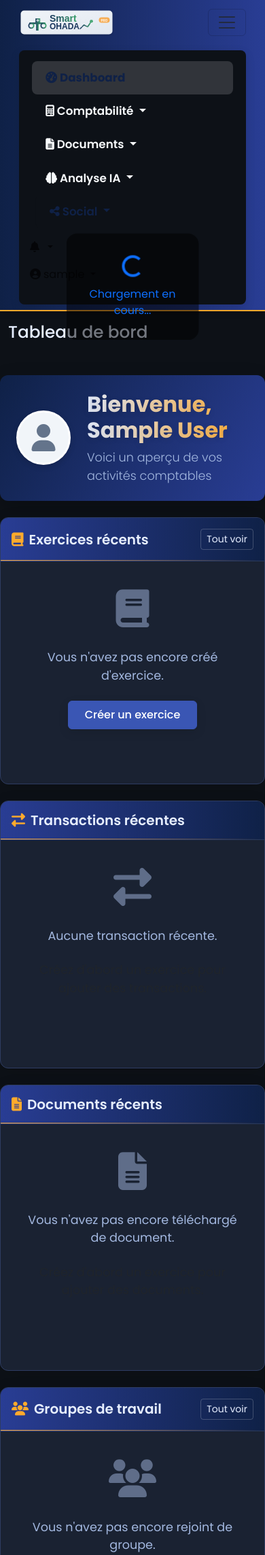
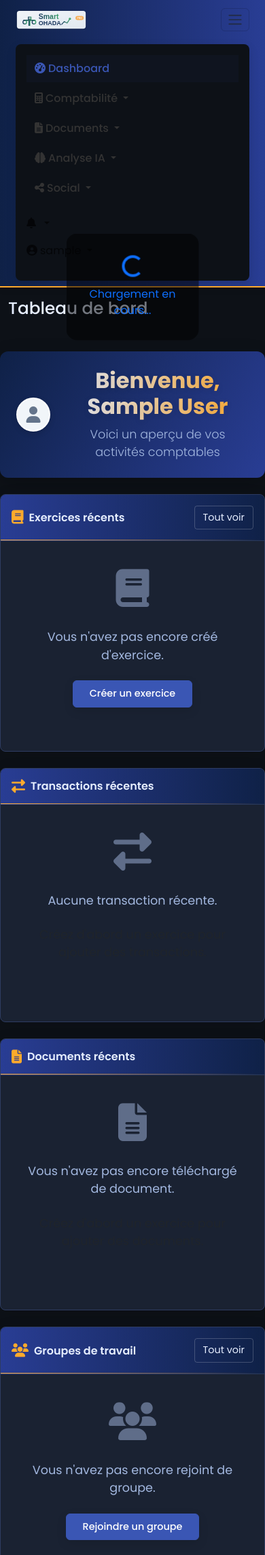
Before and after one commit to leontine526/Comptabilit-05, a Flask app: page /dashboard in a window 390 px wide, after a click that opens the changed part. Shown: the top 2288 px of the page at 68% size. Run offline with Flask 3, Linux system fonts and the light colour scheme; the visitor is signed in with stand-in values (Sample User, id 1); data comes from the database, SQL or seed files in the repository; data that the repository does not hold is empty; parts of the project's set-up code (start-up, migrations or seed data) failed here and were passed over; some libraries are stand-ins or nearby versions.

Commit message:
Assistant checkpoint: Ajouter le support responsive à l'application
Assistant generated file changes:
- static/css/responsive.css: Création d'un fichier CSS dédié au responsive design
- templates/base.html: Ajouter les balises responsive et le nouveau CSS, Ajouter le script responsive
- static/css/modern-nav.css: Améliorer la responsivité de la barre de navigation
- static/css/dashboard.css: Améliorer la responsivité du tableau de bord
- static/js/responsive-helper.js: Ajouter un script pour aider la navigation responsive

---

User prompt:

Fait en sorte que mon application s'affiche selon la taille de l'écran de chaque utilisateur

Replit-Commit-Author: Assistant
Replit-Commit-Session-Id: 473f92bb-4436-4360-9306-f3c149588c4e

```diff
--- a/static/css/dashboard.css
+++ b/static/css/dashboard.css
@@ -134,6 +134,92 @@
     margin-bottom: 2rem;
     height: 100%;
     transition: all 0.3s ease;
+}
+
+/* Styles responsives pour le tableau de bord */
+@media (max-width: 991px) {
+    .dashboard-profile-placeholder {
+        width: 70px;
+        height: 70px;
+        font-size: 2.2rem;
+    }
+
+    .dashboard-card {
+        margin-bottom: 1.5rem;
+    }
+
+    .dashboard-card .card-header h5 {
+        font-size: 1.1rem;
+    }
+}
+
+@media (max-width: 767px) {
+    .dashboard-profile-placeholder {
+        width: 60px;
+        height: 60px;
+        font-size: 1.8rem;
+        border-width: 2px;
+    }
+
+    .dashboard-card {
+        margin-bottom: 1rem;
+    }
+
+    .dashboard-card:hover {
+        transform: translateY(-3px);
+    }
+
+    .dashboard-card .card-header {
+        padding: 1rem 1.25rem;
+    }
+
+    .dashboard-card .card-body {
+        padding: 1rem;
+    }
+}
+
+@media (max-width: 575px) {
+    .dashboard-profile-placeholder {
+        width: 50px;
+        height: 50px;
+        font-size: 1.5rem;
+    }
+
+    .dashboard-header {
+        text-align: center;
+    }
+
+    .dashboard-user-info {
+        flex-direction: column;
+        align-items: center;
+        text-align: center;
+    }
+
+    .dashboard-user-details {
+        margin-top: 0.5rem;
+        margin-left: 0 !important;
+    }
+
+    .dashboard-card {
+        border-radius: 8px;
+    }
+
+    .dashboard-card .card-header {
+        padding: 0.75rem 1rem;
+    }
+
+    .dashboard-card .card-header h5 {
+        font-size: 1rem;
+    }
+
+    .dashboard-card .card-header h5 i {
+        font-size: 1rem;
+        margin-right: 0.5rem;
+    }
+
+    .dashboard-card .card-body {
+        padding: 0.75rem;
+    }
 }
 
 .dashboard-card:hover {
--- a/static/css/modern-nav.css
+++ b/static/css/modern-nav.css
@@ -16,58 +16,89 @@
 
 /* Navigation principale */
 .navbar {
-    background-color: var(--primary);
-    box-shadow: 0 2px 10px rgba(0, 0, 0, 0.2);
-    padding: 0.5rem 1rem;
+    padding: 0.75rem 1rem;
+    background-color: #fff;
+    box-shadow: 0 2px 10px rgba(0, 0, 0, 0.1);
+    z-index: 1030;
 }
 
-.navbar-brand img {
-    transition: transform 0.3s ease;
+.main-nav .nav-link {
+    position: relative;
+    padding: 0.75rem 1rem;
+    font-weight: 500;
+    color: #333;
 }
 
-.navbar-brand:hover img {
-    transform: scale(1.05);
+.main-nav .nav-link:hover {
+    color: #3a56b4;
 }
 
-/* Style des onglets principaux */
-.main-nav .nav-main-item {
-    font-weight: 600;
-    font-size: 1.05rem;
-    color: var(--light-text);
-    padding: 0.75rem 1.25rem;
-    margin: 0 0.2rem;
-    border-radius: 0.5rem;
-    transition: all 0.3s ease;
+.main-nav .nav-link.active {
+    color: #3a56b4;
+    background-color: rgba(58, 86, 180, 0.05);
 }
 
-.main-nav .nav-main-item:hover {
-    background-color: rgba(255, 255, 255, 0.1);
-    color: var(--secondary);
+/* Styles responsives pour la navigation */
+@media (max-width: 991px) {
+    .navbar {
+        padding: 0.5rem;
+    }
+
+    .navbar-collapse {
+        max-height: calc(100vh - 60px);
+        overflow-y: auto;
+    }
+
+    .dropdown-menu-dark.dropdown-columns {
+        width: 100%;
+    }
+
+    .dropdown-menu-dark.dropdown-columns .row {
+        flex-direction: column;
+    }
+
+    .dropdown-menu-dark.dropdown-columns .col-md-6 {
+        width: 100%;
+        max-width: 100%;
+        flex: 0 0 100%;
+    }
+
+    .main-nav .nav-item {
+        margin-bottom: 0.25rem;
+    }
+
+    .main-nav .nav-link {
+        padding: 0.5rem 0.75rem;
+    }
+
+    .navbar-nav .dropdown-menu {
+        border: none;
+        background-color: rgba(0, 0, 0, 0.05);
+        padding-top: 0;
+        padding-bottom: 0;
+        margin-top: 0;
+        margin-bottom: 0.5rem;
+    }
 }
 
-.main-nav .nav-main-item.active {
-    background-color: rgba(255, 255, 255, 0.15);
-    color: var(--secondary);
-    font-weight: 700;
-}
+@media (max-width: 576px) {
+    .navbar-brand img {
+        height: 40px;
+    }
 
-/* Style spécial pour l'onglet social */
-.social-nav-link {
-    color: var(--accent-color-social) !important;
-    border-left: 1px solid rgba(0, 0, 0, 0.1);
-    margin-left: 0.5rem !important;
-    position: relative;
-}
+    .navbar-toggler {
+        padding: 0.25rem 0.5rem;
+        font-size: 1rem;
+    }
 
-.social-nav-link::before {
-    content: '';
-    position: absolute;
-    left: -5px;
-    top: 50%;
-    transform: translateY(-50%);
-    height: 70%;
-    width: 1px;
-    background-color: rgba(0, 0, 0, 0.1);
+    .dropdown-item {
+        padding: 0.5rem 1rem;
+        font-size: 0.9rem;
+    }
+
+    .dropdown-header {
+        font-size: 0.8rem;
+    }
 }
 
 /* Dropdown menus */
--- /dev/null
+++ b/static/css/responsive.css
@@ -0,0 +1,351 @@
+
+/* Responsive Design pour SmartOHADA
+   Adapte l'interface à tous les types d'écrans */
+
+/* Variables pour les breakpoints */
+:root {
+  --breakpoint-xs: 0;
+  --breakpoint-sm: 576px;
+  --breakpoint-md: 768px;
+  --breakpoint-lg: 992px;
+  --breakpoint-xl: 1200px;
+  --breakpoint-xxl: 1400px;
+}
+
+/* Styles pour les écrans extra-larges (1400px et plus) */
+@media (min-width: 1400px) {
+  .container {
+    max-width: 1320px;
+  }
+
+  .dashboard-grid {
+    grid-template-columns: repeat(4, 1fr);
+  }
+}
+
+/* Styles pour les écrans larges (1200px à 1399px) */
+@media (min-width: 1200px) and (max-width: 1399px) {
+  .container {
+    max-width: 1140px;
+  }
+
+  .dashboard-grid {
+    grid-template-columns: repeat(3, 1fr);
+  }
+}
+
+/* Styles pour les écrans moyens (992px à 1199px) */
+@media (min-width: 992px) and (max-width: 1199px) {
+  .container {
+    max-width: 960px;
+  }
+
+  .dashboard-grid {
+    grid-template-columns: repeat(2, 1fr);
+  }
+
+  .hero-title {
+    font-size: 2.25rem;
+  }
+
+  .stat-card .stat-value {
+    font-size: 1.75rem;
+  }
+}
+
+/* Styles pour les tablettes (768px à 991px) */
+@media (min-width: 768px) and (max-width: 991px) {
+  .container {
+    max-width: 720px;
+  }
+
+  .dashboard-grid {
+    grid-template-columns: repeat(2, 1fr);
+    gap: 1rem;
+  }
+
+  .sidebar {
+    min-height: auto;
+    border-right: none;
+    border-bottom: 1px solid var(--border-color);
+    margin-bottom: 1rem;
+  }
+
+  .hero-title {
+    font-size: 2rem;
+  }
+
+  .stat-card .stat-value {
+    font-size: 1.5rem;
+  }
+
+  .widget.medium, .widget.large {
+    grid-column: span 2;
+  }
+
+  .dashboard-card {
+    margin-bottom: 1rem;
+  }
+
+  .table-responsive {
+    overflow-x: auto;
+  }
+
+  /* Ajustements pour les fonctionnalités sociales */
+  .post-actions {
+    padding: 6px 0;
+  }
+
+  .post-action-btn {
+    font-size: 0.9rem;
+  }
+
+  .post-action-btn i {
+    font-size: 1.1rem;
+  }
+}
+
+/* Styles pour les téléphones (576px à 767px) */
+@media (min-width: 576px) and (max-width: 767px) {
+  .container {
+    max-width: 540px;
+  }
+
+  .dashboard-grid {
+    grid-template-columns: 1fr;
+    gap: 1rem;
+  }
+
+  .widget.small, .widget.medium, .widget.large {
+    grid-column: span 1;
+  }
+
+  .hero-title {
+    font-size: 1.75rem;
+  }
+
+  .stat-card .stat-value {
+    font-size: 1.25rem;
+  }
+
+  .navbar-brand img {
+    height: 40px;
+  }
+
+  .dashboard-header h1 {
+    font-size: 1.5rem;
+  }
+
+  .card-header h5 {
+    font-size: 1rem;
+  }
+
+  /* Ajustements pour les fonctionnalités sociales */
+  .story-card {
+    width: 90px;
+    height: 150px;
+  }
+
+  .post-form-attachments {
+    flex-wrap: wrap;
+  }
+
+  .attachment-option {
+    flex: 0 0 50%;
+  }
+
+  .post-actions {
+    padding: 5px 0;
+  }
+
+  .post-action-btn {
+    font-size: 0.8rem;
+  }
+
+  .post-action-btn i {
+    font-size: 1rem;
+    margin-right: 2px;
+  }
+}
+
+/* Styles pour les petits téléphones (moins de 576px) */
+@media (max-width: 575px) {
+  .container {
+    max-width: 100%;
+    padding-left: 15px;
+    padding-right: 15px;
+  }
+
+  .dashboard-grid {
+    grid-template-columns: 1fr;
+    gap: 0.75rem;
+  }
+
+  .widget.small, .widget.medium, .widget.large {
+    grid-column: span 1;
+  }
+
+  .hero-title {
+    font-size: 1.5rem;
+  }
+
+  .hero-section {
+    padding: 2rem 0;
+  }
+
+  .stat-card {
+    padding: 0.75rem;
+  }
+
+  .stat-card .stat-value {
+    font-size: 1.25rem;
+  }
+
+  .stat-card .stat-title {
+    font-size: 0.75rem;
+  }
+
+  .navbar-brand img {
+    height: 35px;
+  }
+
+  .footer {
+    text-align: center;
+  }
+
+  .dashboard-header h1 {
+    font-size: 1.25rem;
+  }
+
+  .dashboard-header p.lead {
+    font-size: 0.9rem;
+  }
+
+  .card-header h5 {
+    font-size: 0.9rem;
+  }
+
+  /* Ajustements pour les fonctionnalités sociales */
+  .story-carousel {
+    padding: 0.25rem;
+  }
+
+  .story-card {
+    width: 80px;
+    height: 140px;
+    margin-right: 0.5rem;
+  }
+
+  .post-form-attachments {
+    padding: 0.5rem 0;
+  }
+
+  .attachment-option {
+    flex: 0 0 50%;
+    padding: 0.25rem;
+    font-size: 0.8rem;
+  }
+
+  .post-actions {
+    padding: 4px 0;
+  }
+
+  .post-action-btn {
+    font-size: 0.75rem;
+    padding: 6px 0;
+  }
+
+  .post-action-btn i {
+    font-size: 0.9rem;
+    margin-right: 2px;
+  }
+
+  .reaction-option {
+    font-size: 0.9rem;
+    padding: 0.2rem;
+  }
+
+  .post-footer-stats {
+    font-size: 0.8rem;
+    padding: 0.25rem 0.5rem;
+  }
+
+  /* Ajustements pour les formulaires */
+  .form-group {
+    margin-bottom: 0.75rem;
+  }
+
+  .form-label {
+    font-size: 0.9rem;
+  }
+
+  .btn {
+    padding: 0.375rem 0.75rem;
+    font-size: 0.9rem;
+  }
+}
+
+/* Ajustements spécifiques pour les écrans très petits (moins de 400px) */
+@media (max-width: 400px) {
+  .navbar-brand img {
+    height: 30px;
+  }
+
+  .card-header {
+    padding: 0.75rem;
+  }
+
+  .card-body {
+    padding: 0.75rem;
+  }
+
+  .hero-title {
+    font-size: 1.25rem;
+  }
+
+  .btn-group {
+    display: flex;
+    flex-direction: column;
+    width: 100%;
+  }
+
+  .btn-group .btn {
+    margin-bottom: 0.5rem;
+    border-radius: 0.25rem !important;
+  }
+}
+
+/* Ajustements pour l'impression */
+@media print {
+  .navbar, .sidebar, .footer, .no-print {
+    display: none !important;
+  }
+
+  body {
+    font-size: 12pt;
+    margin: 1cm;
+  }
+
+  .container {
+    width: 100%;
+    max-width: 100%;
+    padding: 0;
+    margin: 0;
+  }
+
+  .card {
+    break-inside: avoid;
+    border: 1px solid #ddd;
+    box-shadow: none;
+  }
+
+  .table {
+    width: 100% !important;
+    border-collapse: collapse !important;
+  }
+
+  .table td, .table th {
+    background-color: #fff !important;
+    border: 1px solid #ddd !important;
+  }
+}
--- /dev/null
+++ b/static/js/responsive-helper.js
@@ -0,0 +1,51 @@
+
+// Script pour améliorer l'expérience responsive
+
+document.addEventListener('DOMContentLoaded', function() {
+  const navbarCollapse = document.querySelector('.navbar-collapse');
+  const navLinks = document.querySelectorAll('.navbar-nav .nav-link');
+
+  // Fermer le menu sur mobile quand un lien est cliqué
+  navLinks.forEach(link => {
+    link.addEventListener('click', () => {
+      if (window.innerWidth < 992 && navbarCollapse.classList.contains('show')) {
+        document.querySelector('.navbar-toggler').click();
+      }
+    });
+  });
+
+  // Ajuster la hauteur des cartes dans une rangée pour qu'elles soient égales
+  function equalizeCardHeights() {
+    // Ne pas exécuter sur mobile
+    if (window.innerWidth < 768) return;
+
+    const cardRows = document.querySelectorAll('.row');
+
+    cardRows.forEach(row => {
+      const cards = row.querySelectorAll('.card');
+      if (cards.length <= 1) return;
+
+      // Réinitialiser les hauteurs
+      cards.forEach(card => card.style.height = 'auto');
+
+      // Trouver la hauteur maximale
+      let maxHeight = 0;
+      cards.forEach(card => {
+        maxHeight = Math.max(maxHeight, card.offsetHeight);
+      });
+
+      // Appliquer la hauteur max à toutes les cartes
+      cards.forEach(card => card.style.height = maxHeight + 'px');
+    });
+  }
+
+  // Exécuter après le chargement et au redimensionnement
+  equalizeCardHeights();
+  window.addEventListener('resize', equalizeCardHeights);
+
+  // Détecter l'orientation de l'appareil
+  window.addEventListener('orientationchange', function() {
+    // Petit délai pour permettre au navigateur de s'ajuster
+    setTimeout(equalizeCardHeights, 300);
+  });
+});
--- a/templates/base.html
+++ b/templates/base.html
@@ -2,7 +2,10 @@
 <html lang="fr">
 <head>
     <meta charset="UTF-8">
-    <meta name="viewport" content="width=device-width, initial-scale=1.0">
+    <meta name="viewport" content="width=device-width, initial-scale=1.0, maximum-scale=1.0, user-scalable=no">
+    <meta http-equiv="X-UA-Compatible" content="IE=edge">
+    <meta name="description" content="SmartOHADA - Solution de comptabilité OHADA avec IA">
+    <meta name="theme-color" content="#3a56b4">
     <title>{% block title %}{% if title %}{{ title }} | {% endif %}SmartOHADA{% endblock %}</title>
 
     <!-- Bootstrap 5 CSS -->
@@ -21,6 +24,8 @@
     <link rel="stylesheet" href="{{ url_for('static', filename='css/dashboard.css') }}">
     <link rel="stylesheet" href="{{ url_for('static', filename='css/dashboard-widgets.css') }}">
     <link rel="stylesheet" href="{{ url_for('static', filename='css/modern-nav.css') }}">
+    <link rel="stylesheet" href="{{ url_for('static', filename='css/social.css') }}">
+    <link rel="stylesheet" href="{{ url_for('static', filename='css/responsive.css') }}">
 
     {% block styles %}{% endblock %}
 </head>
@@ -358,7 +363,33 @@
     <script src="{{ url_for('static', filename='js/app.js') }}"></script>
     <script src="{{ url_for('static', filename='js/password_toggle.js') }}"></script>
     <script src="{{ url_for('static', filename='js/exercise_form.js') }}"></script>
+    <script src="{{ url_for('static', filename='js/responsive-helper.js') }}"></script>
 
     {% block scripts %}{% endblock %}
+
+    <script>
+    // Ajouter une classe au body selon la taille de l'écran
+    document.addEventListener('DOMContentLoaded', function() {
+        function updateBodyClass() {
+            const width = window.innerWidth;
+            document.body.classList.remove('device-xs', 'device-sm', 'device-md', 'device-lg', 'device-xl');
+
+            if (width < 576) {
+                document.body.classList.add('device-xs');
+            } else if (width < 768) {
+                document.body.classList.add('device-sm');
+            } else if (width < 992) {
+                document.body.classList.add('device-md');
+            } else if (width < 1200) {
+                document.body.classList.add('device-lg');
+            } else {
+                document.body.classList.add('device-xl');
+            }
+        }
+
+        updateBodyClass();
+        window.addEventListener('resize', updateBodyClass);
+    });
+    </script>
 </body>
 </html>
```
